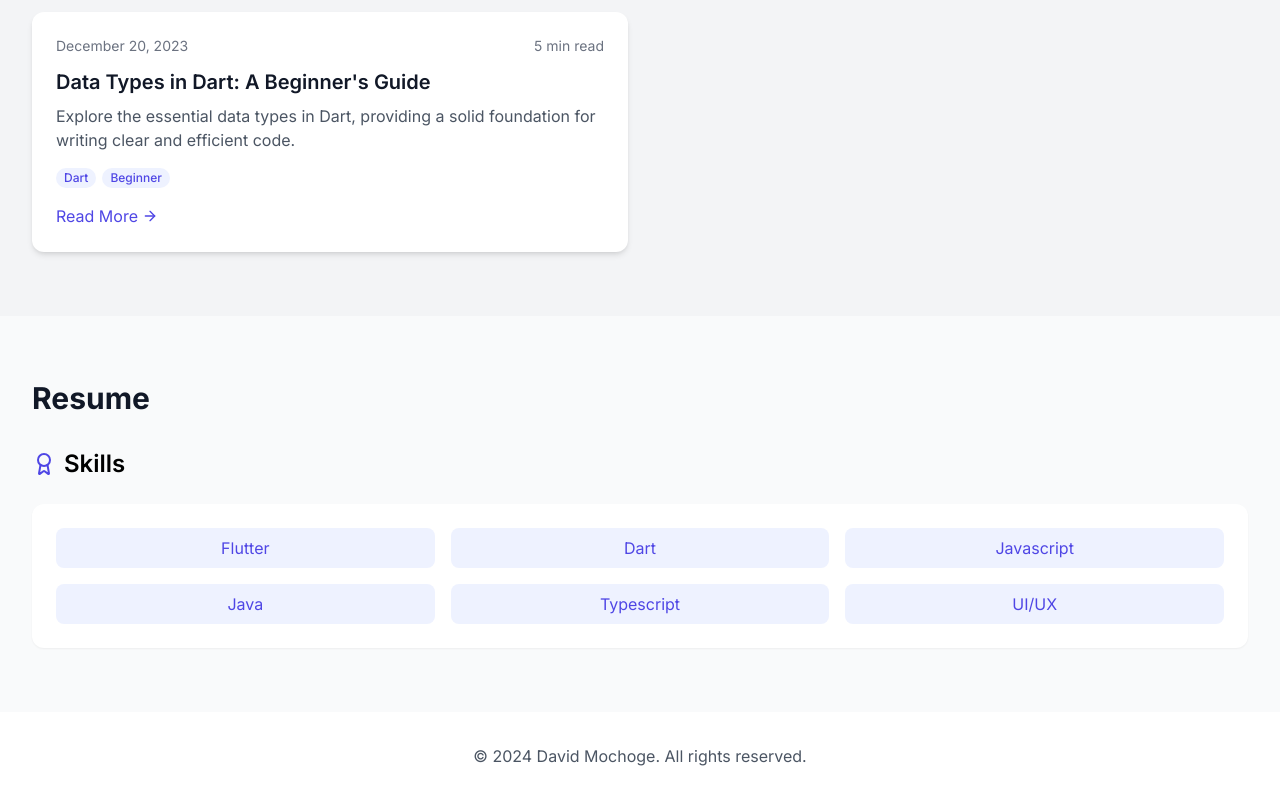
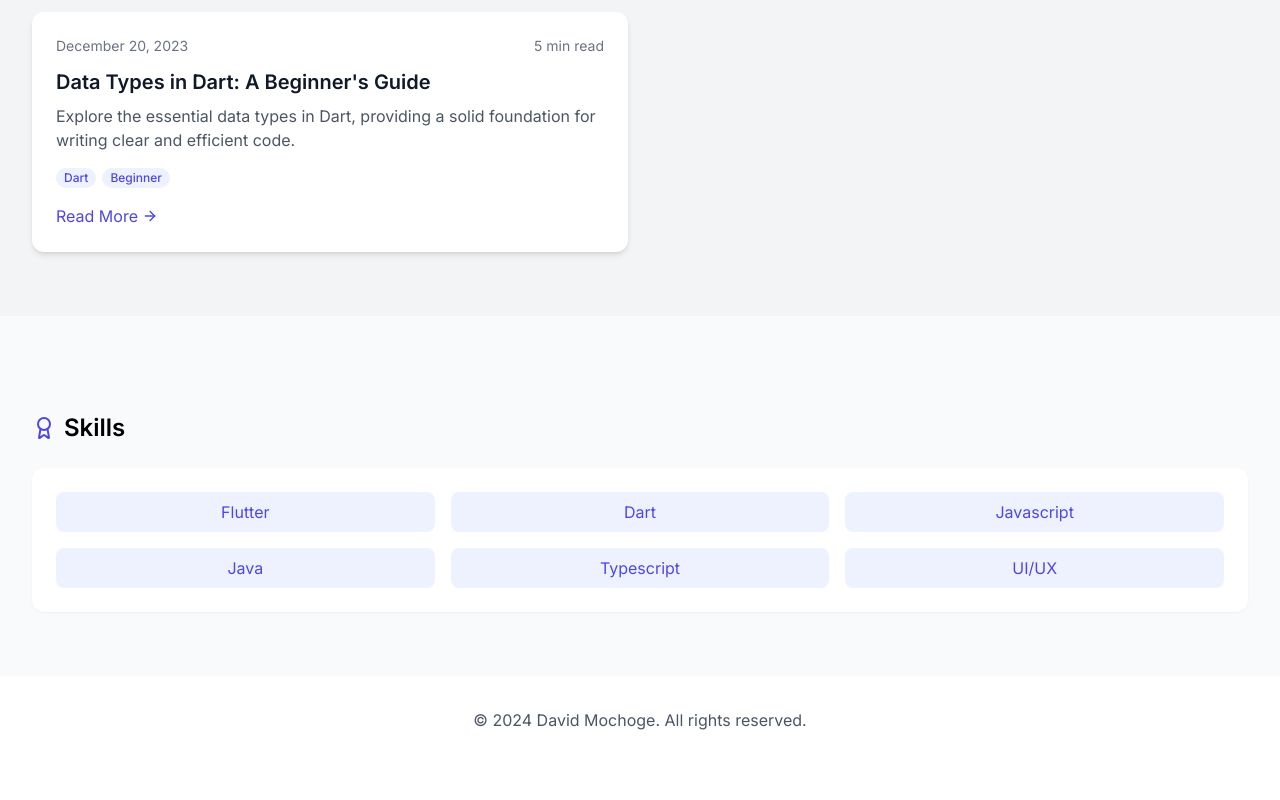
Before and after one commit to kokodavid/port4lio, a React (Vite) app: page / in a window 1280 px wide. Shown: the part 1976-2776 px from the top of the page. After the commit the page ends 2740 px from the top, so only its background shows below. Built offline with nearby package versions, Linux system fonts and the light colour scheme.

Commit message:
update with alloying article

```diff
--- a/src/App.jsx
+++ b/src/App.jsx
@@ -144,7 +144,7 @@
       {/* Resume Section */}
       <section id="resume" className="py-16">
         <div className="max-w-7xl mx-auto px-4 sm:px-6 lg:px-8">
-          <h2 className="text-3xl font-bold text-gray-900 mb-8">Resume</h2>
+          <h2 className="text-3xl font-bold text-gray-900 mb-8"></h2>
           <ResumeSection />
         </div>
       </section>
```
